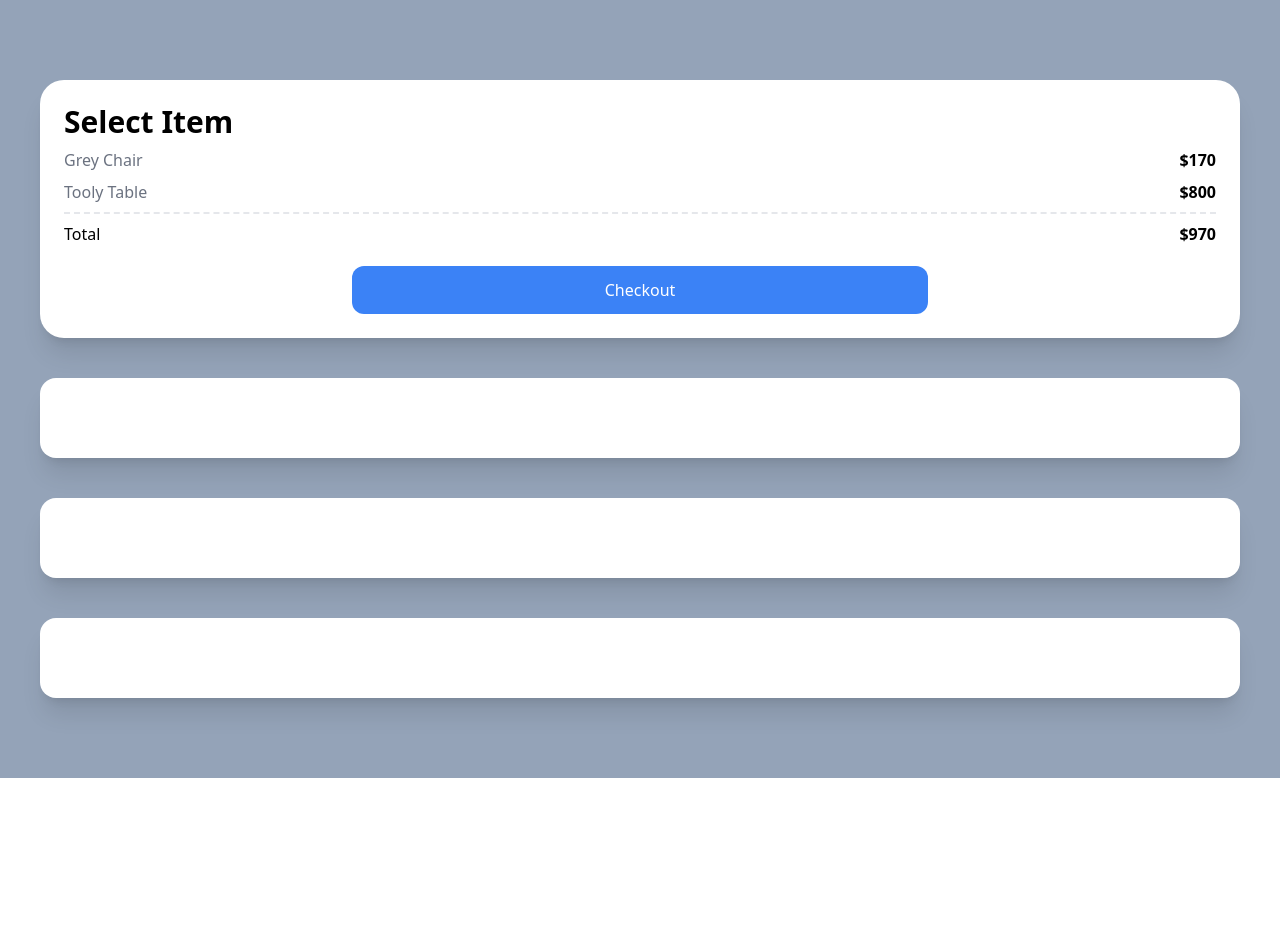
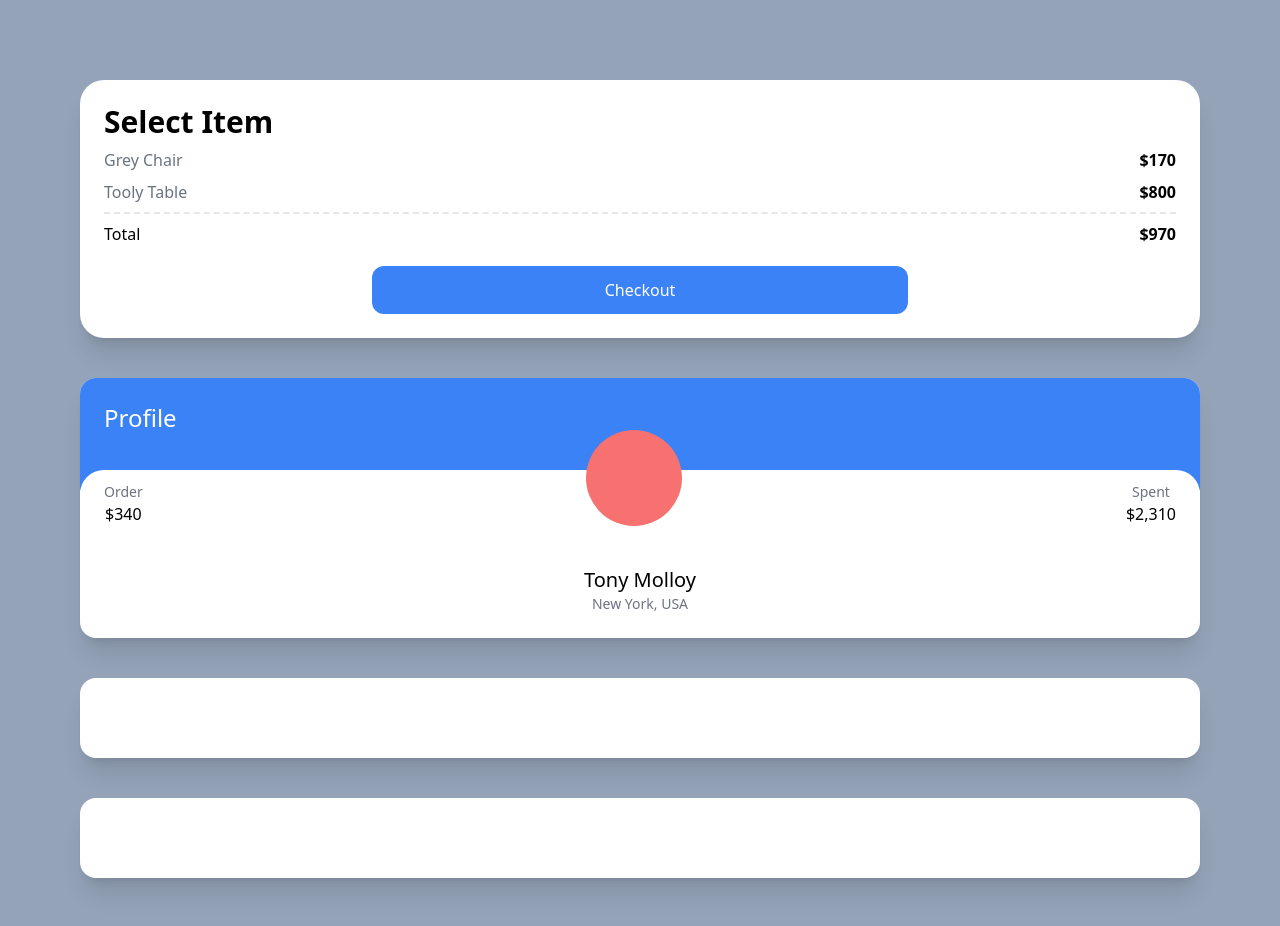
Before and after one commit to jh0152park/NextJS.12_CarrotMarket, a Next.js app in the folder carrot_market/: page / in a window 1280 px wide. Shown: the top 926 px of the page. Before the commit the page ends 800 px from the top, so only its background shows below. Built offline with nearby package versions, Linux system fonts and the light colour scheme.

Commit message:
tailwind practice 2

```diff
--- a/carrot_market/pages/index.tsx
+++ b/carrot_market/pages/index.tsx
@@ -1,6 +1,6 @@
 export default function Home() {
     return (
-        <div className="bg-slate-400 py-20 px-10 flex-col space-y-10">
+        <div className="bg-slate-400 py-20 px-20 flex-col space-y-10">
             <div className="bg-white p-6 rounded-3xl shadow-xl">
                 <span className="font-semibold text-3xl">Select Item</span>
                 <div className=" flex justify-between my-2">
@@ -19,7 +19,31 @@ export default function Home() {
                     Checkout
                 </div>
             </div>
-            <div className="bg-white p-10 rounded-2xl shadow-xl"></div>
+            <div className="bg-white overflow-hidden rounded-2xl shadow-xl">
+                <div className="bg-blue-500 p-6 pb-14">
+                    <span className="text-white text-2xl">Profile</span>
+                </div>
+                <div className=" rounded-3xl p-6 relative -top-5 bg-white">
+                    <div className="flex relative -mt-16 justify-between items-end">
+                        <div className="flex flex-col items-center">
+                            <span className="text-sm text-gray-500">Order</span>
+                            <span className=" font-medium">$340</span>
+                        </div>
+                        <div className="h-24 w-24 bg-red-400 rounded-full"></div>
+                        <div className="flex flex-col items-center">
+                            <span className="text-sm text-gray-500">Spent</span>
+                            <span className=" font-medium">$2,310</span>
+                        </div>
+                    </div>
+
+                    <div className=" relative flex flex-col items-center mt-10 -mb-5">
+                        <span className="text-xl font-medium">Tony Molloy</span>
+                        <span className="text-sm text-gray-500">
+                            New York, USA
+                        </span>
+                    </div>
+                </div>
+            </div>
             <div className="bg-white p-10 rounded-2xl shadow-xl"></div>
             <div className="bg-white p-10 rounded-2xl shadow-xl"></div>
         </div>
```
